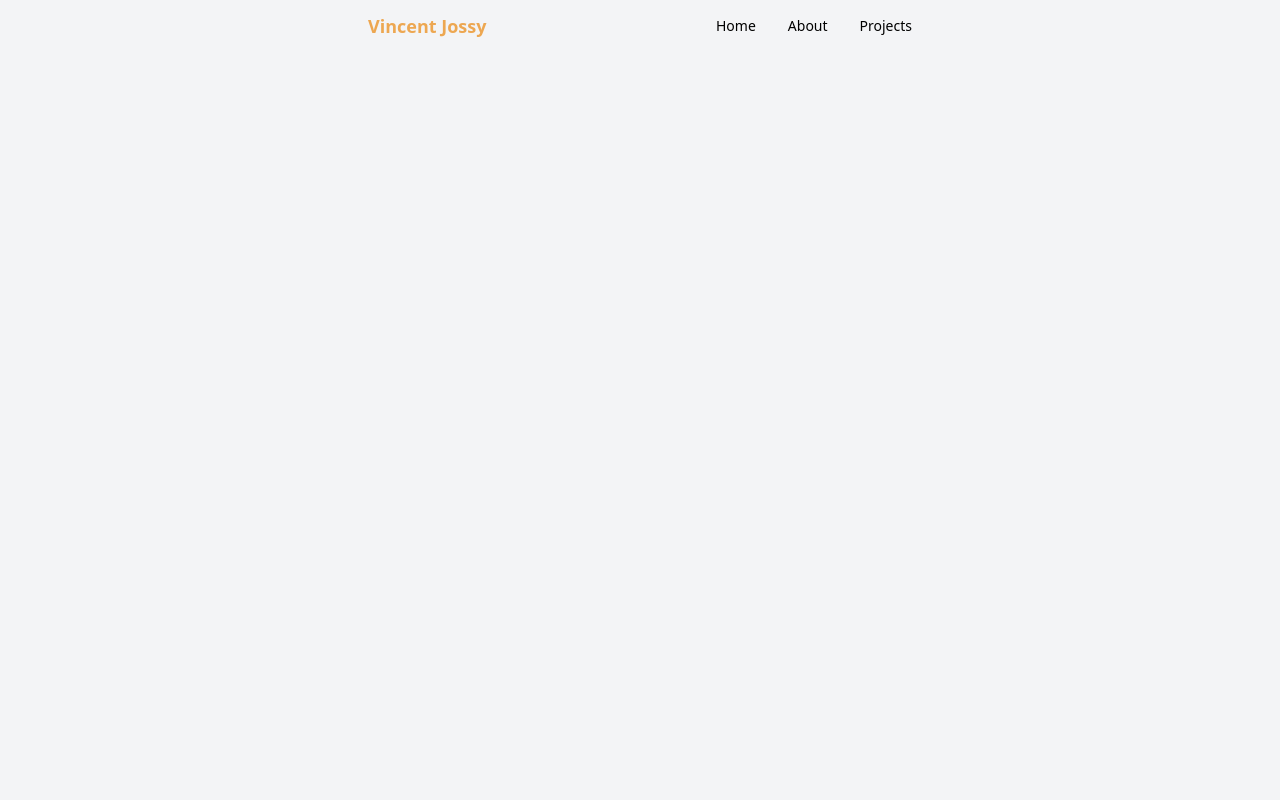
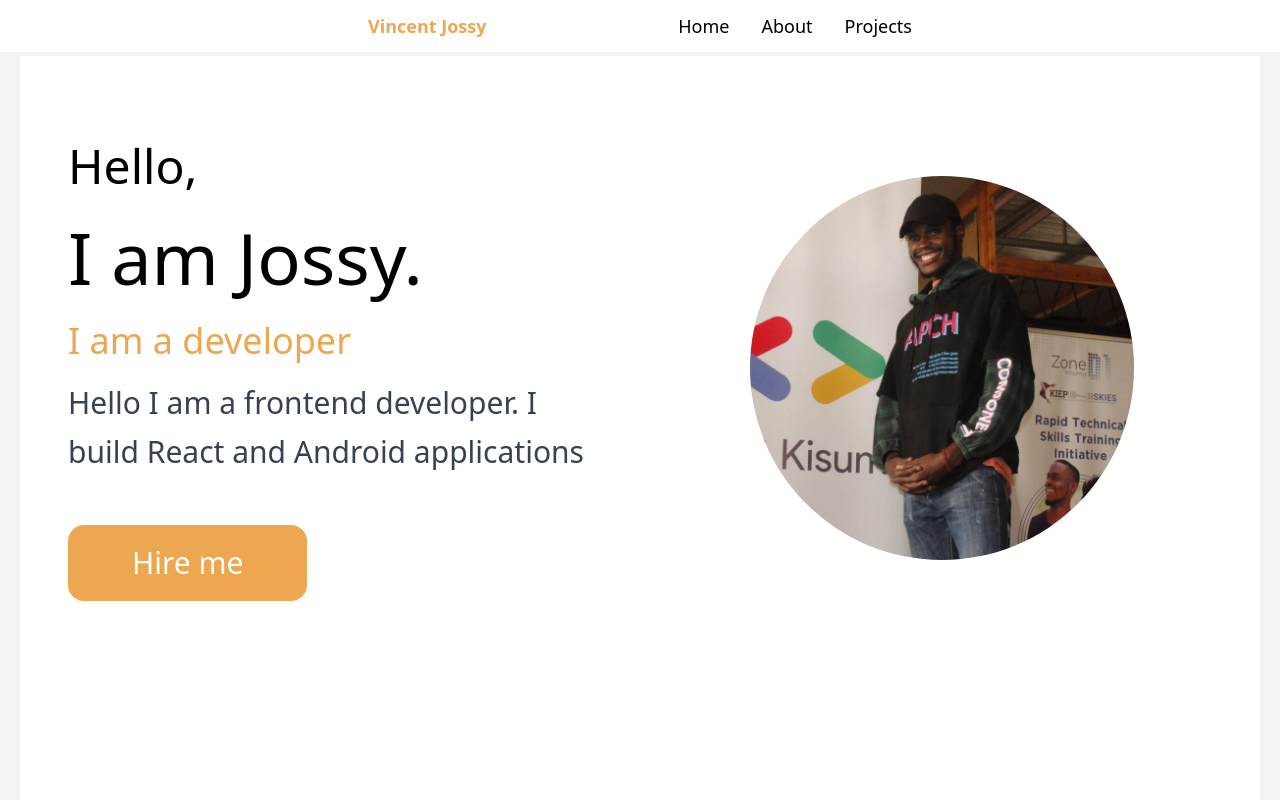
Before and after one commit to Jossyvincent/jossy-portfolio, a React (Vite) app: page / in a window 1280 px wide. Shown: the top 800 px of the page. Built offline with nearby package versions, Linux system fonts and the light colour scheme.

Commit message:
Landing page

```diff
--- a/src/components/LandingPage.jsx
+++ b/src/components/LandingPage.jsx
@@ -1,5 +1,6 @@
 import React from 'react';
 import { Menu, X } from "lucide-react";
+import profile from '../assets/profile.jpeg';
 
 import { useState } from 'react';
 
@@ -8,7 +9,7 @@ const LandingPage = () => {
   const [isOpen, setIsOpen] = useState(false);
   return (
     <main className='min-h-screen '>
-        <nav className='w-full fixed top-0 left-0 z-50'>
+        <nav className='w-full bg-white fixed top-0 left-0 z-50'>
             <div className='max-w-xl mx-auto px-4 py-3 items-center flex justify-between'>
                 {/* Name or Logo */}
                 <div className='text-dominant font-black text-lg'>Vincent Jossy
@@ -16,13 +17,13 @@ const LandingPage = () => {
                 {/*Desktop menu */}
                 <ul className='hidden md:flex space-x-8 text-sm font-medium'>
                     <li>
-                        <a href='#home'className='hover:text-dominant transition'>Home</a>
+                        <a href='#home'className='hover:text-dominant transition text-lg'>Home</a>
                     </li>
                     <li>
-                        <a href='#about' className='hover:text-dominant transition'>About</a>
+                        <a href='#about' className='hover:text-dominant transition text-lg'>About</a>
                     </li>
                     <li>
-                        <a href='#home' className='hover:text-dominant transition'>Projects</a>
+                        <a href='#home' className='hover:text-dominant transition text-lg'>Projects</a>
                     </li>
                 </ul>
 
@@ -54,6 +55,58 @@ const LandingPage = () => {
             </div>
 
         </nav>
+        {/* Main landing page */}
+        <div className='min-h-screen p-4 mt-4 bg-white overflow-hidden'>
+            <div className='container mx-auto px-4 lg:px-8 py-8 lg:py-16'>
+                <div className='flex flex-col lg:flex-row items-center justify-between gap-8 lg:gap-16'>
+                    {/*left content section*/}
+                    <div className='flex-1 max-w-2xl lg:max-w-none'>
+                        <div className='space-y-6 lg:space-y-4'>
+                            {/* hello */}
+
+                            <h1 className='text-3xl md:text-4xl lg:text-5xl
+                            font-medium text-black leading-tight'>Hello,</h1>
+
+                            {/* I am jossy */}
+                            <h2 className='text-4xl md:text-5xl lg:text-6xl xl:text-7xl
+                            font-medium text-black leading-tight'>I am Jossy.</h2>
+
+                            {/* I am a devloper*/}
+                            <h3 className='text-2xl md:text-3xl lg:text-4xl
+                            text-dominant font-medium leading-tight'>I am a developer</h3>
+
+                            {/*description*/}
+                            <p className='text-lg md:text-xl lg:text-2xl xl:text-3xl text-gray-700
+                            leading-relaxed max-w-xl'>Hello I am a frontend developer.
+                            I build React and Android applications</p>
+
+                            {/*hire me button*/}
+                            <div className='pt-4 lg:pt-8'>
+                                <button className='inline-flex item justify-center px-8 md:px-12 lg:px-16
+                                py-3 md:py-4 lg:py-5 text-xl md:text-2xl lg:text-3xl text-white
+                                bg-dominant rounded-2xl'>Hire me
+                                </button>
+                            </div>
+                        </div>
+                    </div>
+                    {/*Right image section */}
+                    <div className='flex-1 relative flex items-center justify-center'>
+                        <div className='relative'>
+
+                             {/*image*/}
+                             <div className='relative'>
+                                <img src={profile} alt='profile pic'
+                                className=' h-64 w-64 md:h-80 md:w-80
+                                lg:h-96 lg:w-96 rounded-full inset-0'></img>
+                             </div>
+                        </div>
+
+                    </div>
+
+                </div>
+
+            </div>
+        </div>
 
     </main>
   )
--- a/src/index.css
+++ b/src/index.css
@@ -1,5 +1,8 @@
+@import url('https://fonts.googleapis.com/css2?family=Poppins:wght@400;600&display=swap');
 @import "tailwindcss";
+
 
 @theme {
     --color-dominant: #eda751;
+    --font-poppins: "Poppins", sans-serif;
 }
```
